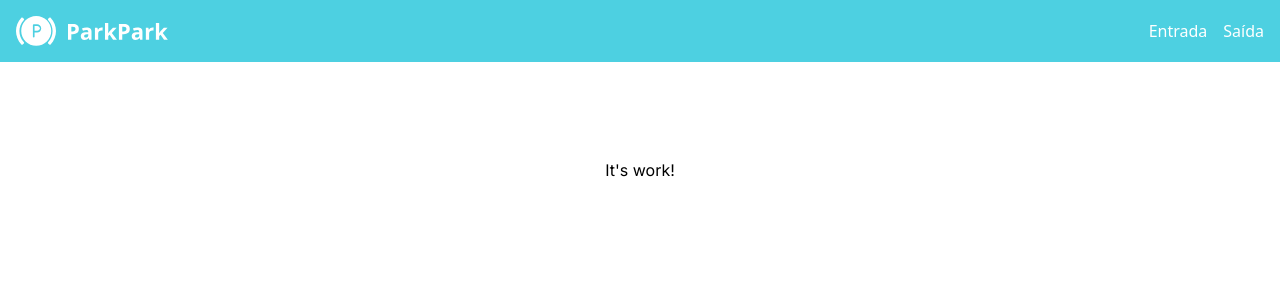
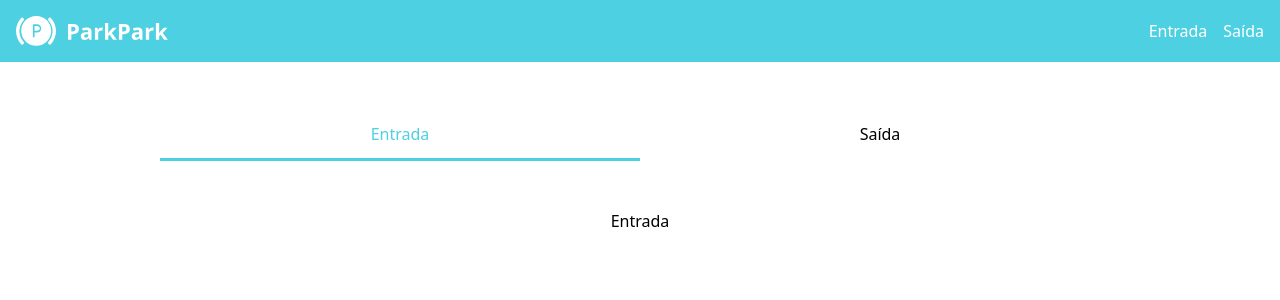
Before and after one commit to ecpieritz/parking-app, a Next.js app: page / in a window 1280 px wide. Shown: the top 300 px of the page. Built offline with nearby package versions, Linux system fonts and the light colour scheme.

Commit message:
feat: add menu

```diff
--- /dev/null
+++ b/src/components/menu.jsx
@@ -0,0 +1,18 @@
+import { useRouter } from 'next/router';
+import Link from 'next/link';
+
+export default function Menu() {
+  const router = useRouter();
+
+  // Função para verificar se a URL corresponde ao href
+  const isLinkActive = (href) => {
+    return router.pathname === href;
+  };
+
+  return (
+    <div className="pp-menu flex justify-between mb-12">
+      <Link className={isLinkActive('/') ? 'active py-3' : 'py-3'} href='/'>Entrada</Link>
+      <Link className={isLinkActive('/saida') ? 'active py-3' : 'py-3'} href='/saida'>Saída</Link>
+    </div>
+  );
+}
--- a/src/pages/index.jsx
+++ b/src/pages/index.jsx
@@ -1,6 +1,6 @@
-import Image from "next/image";
 import { Inter } from "next/font/google";
 import Header from "@/components/header";
+import Menu from "@/components/menu";
 
 const inter = Inter({ subsets: ["latin"] });
 
@@ -8,10 +8,13 @@ export default function Home() {
   return (
     <>
       <Header />
+
       <main
-        className={`flex min-h-screen flex-col items-center justify-between p-24 ${inter.className}`}
+        className={`flex flex-col items-center justify-between py-12`}
       >
-        <h1>It's work!</h1>
+        <Menu />
+
+        <h1>Entrada</h1>
       </main>
     </>
   );
--- a/src/pages/saida.jsx
+++ b/src/pages/saida.jsx
@@ -9,6 +9,7 @@ export default function Saida() {
       <main
         className={`flex flex-col items-center justify-between py-12`}
       >
+        <Menu />
 
         <h1>Saída</h1>
 
--- a/src/styles/globals.css
+++ b/src/styles/globals.css
@@ -16,37 +16,63 @@
   --pp-white: #ffffff;
 }
 
+main {
+  max-width: 960px;
+  margin: 0 auto;
+}
+
+* {
+  font-size: 16px;
+}
 
 /* START Backgrounds */
-.pp-bg-blue{
+.pp-bg-blue {
   background-color: var(--pp-blue);
 }
 
-.pp-bg-gray-light{
+.pp-bg-gray-light {
   background-color: var(--pp-gray-light);
 }
 
-.pp-bg-green{
+.pp-bg-green {
   background-color: var(--pp-green);
 }
 
-.pp-bg-red-light{
+.pp-bg-red-light {
   background-color: var(--pp-red-light);
 }
 
-.pp-bg-orange{
+.pp-bg-orange {
   background-color: var(--pp-orange);
 }
 
-.pp-bg-purple{
+.pp-bg-purple {
   background-color: var(--pp-purple);
 }
 
-.pp-bg-yellow-light{
+.pp-bg-yellow-light {
   background-color: var(--pp-yellow-light);
 }
 
-.pp-bg-white{
+.pp-bg-white {
   background-color: var(--pp-white);
 }
+
 /* END Backgrounds */
+
+/* START Menu */
+.pp-menu {
+  width: 100%;
+}
+
+.pp-menu a {
+  width: 50%;
+  text-align: center;
+}
+
+.pp-menu a.active {
+  border-bottom: 3px solid var(--pp-blue);
+  color: var(--pp-blue);
+}
+
+/* END Menu */
```
